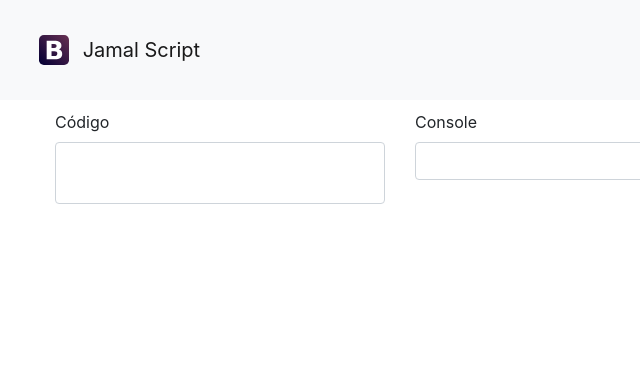
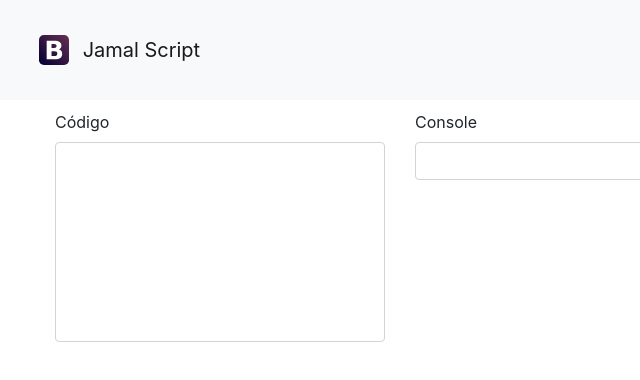
Before and after one commit to CastroFilipe/JamalScript, an Electron app: page index.html in a window 800 px wide. Shown: the full height of the page, 0-640 px from the left. Drawn offline with nearby package versions, Linux system fonts and the light colour scheme.

Commit message:
mudei uma linha

```diff
--- a/index.html
+++ b/index.html
@@ -26,7 +26,7 @@
 
         <label for="exampleFormControlTextarea1">Código</label>
 
-        <textarea id="exampleFormControlTextarea1" class="form-control" style="resize: none;" ></textarea>
+        <textarea id="exampleFormControlTextarea1" class="form-control" style="resize: none; height: 200px;" ></textarea>
 
       </div>
 
```
